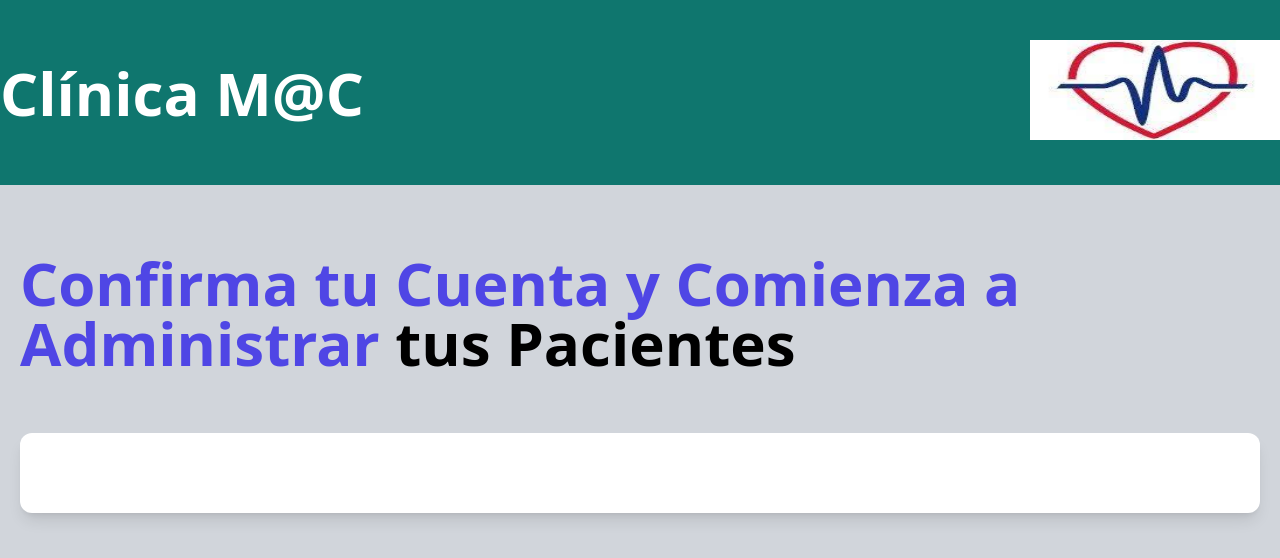
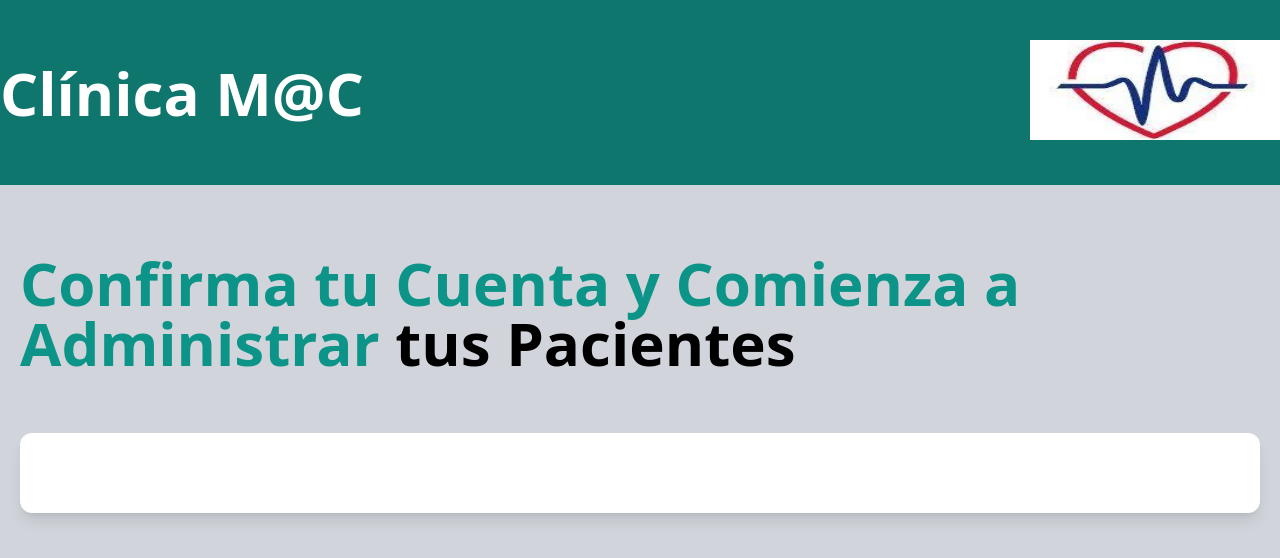
Before and after one commit to RodrigoBau2507/ClinicaMac_frontend, a React (Vite) app: page /confirmar/1 in a window 1280 px wide. Shown: the top 558 px of the page. Built offline with nearby package versions, Linux system fonts and the light colour scheme; no server answers.

Commit message:
deployment

```diff
--- a/src/paginas/ConfirmarCuenta.jsx
+++ b/src/paginas/ConfirmarCuenta.jsx
@@ -35,7 +35,7 @@ const ConfirmarCuenta = () => {
     return (
         <>
           <div>
-                <h1 className="text-indigo-600 font-black text-6xl">
+                <h1 className="text-teal-600 font-black text-6xl">
                     Confirma tu Cuenta y Comienza a Administrar  {""}
                     <span className="text-black">tus Pacientes</span>
                 </h1>
```
